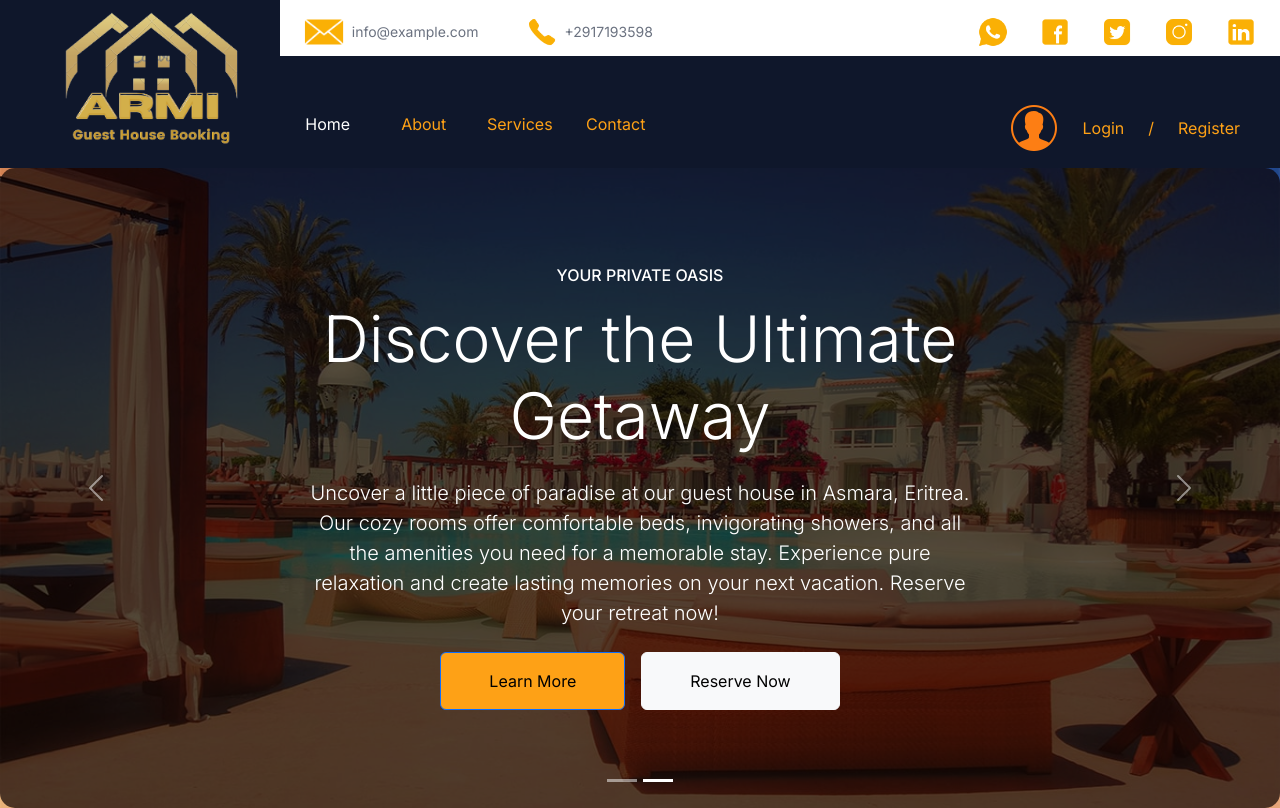
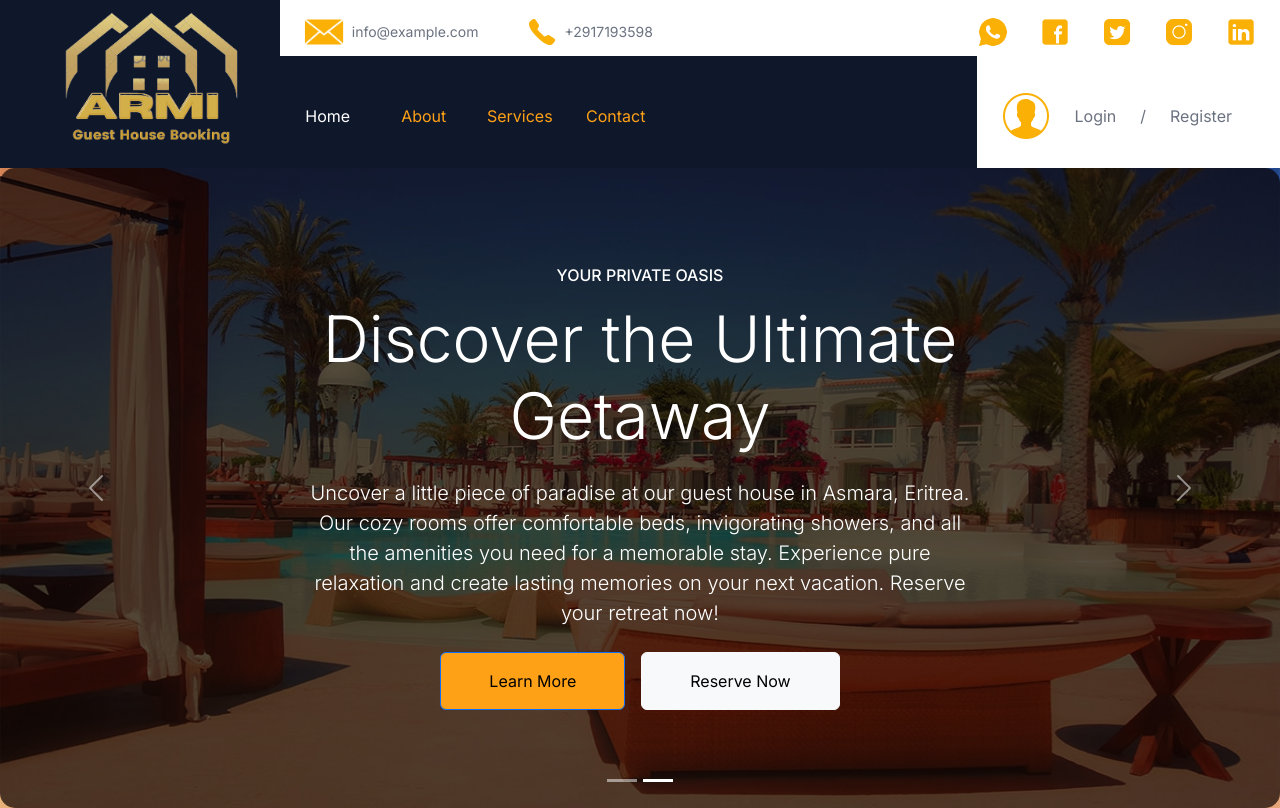
Before and after one commit to aron-helu/armi, a Next.js app: page / in a window 1280 px wide. Built offline with nearby package versions, Linux system fonts and the light colour scheme.

Commit message:
Creating login and register link in the nav-bar for user and add image of user

```diff
--- a/src/app/navigationBar.js
+++ b/src/app/navigationBar.js
@@ -15,9 +15,9 @@ export const Navbar = () => {
   };
 
   return (
-    <div className="pt-4 mt-2 pr-4 flex justify-end items-center">
+    <div className="flex justify-end items-center">
       {/* Mobile Menu Toggle */}
-      <div className="sm:hidden">
+      <div className="sm:hidden mt-4 p-2">
         <button
           className="text-[#FEA116] text-2xl border-solid w-full"
           onClick={handleMenuToggle}
@@ -45,7 +45,7 @@ export const Navbar = () => {
           !menuOpen ? "justify-start" : ""
         }`}
       >
-        <div className="flex">
+        <div className="flex pt-4">
           {MenuItems.map((item, index) => {
             console.log(item.url);
             return (
@@ -69,7 +69,7 @@ export const Navbar = () => {
           })}
         </div>
 
-        <div className="flex items-center justify-end">
+        <div className="flex items-center justify-end bg-white left-0 right-0 bottom-0 h-full p-4">
           <Image
             src="/icons8-male-user-50.png"
             alt="user"
@@ -79,11 +79,11 @@ export const Navbar = () => {
             unoptimized
           />
           <Link href="/login" className="text-decoration-none">
-            <p className="hover:text-gray-300 m-4 text-[#FEA116]">Login</p>
+            <p className="hover:text-gray-300 m-4 text-gray-500">Login</p>
           </Link>
-          <span className="text-[#FEA116]"> / </span>
+          <span className="text-gray-500"> / </span>
           <Link href="/register" className="text-decoration-none">
-            <p className="hover:text-gray-300 m-4 text-[#FEA116]">Register</p>
+            <p className="hover:text-gray-300 m-4 text-gray-500">Register</p>
           </Link>
         </div>
       </div>
@@ -112,7 +112,7 @@ export const Navbar = () => {
               </Link>
             ))}
 
-            <div className="flex items-center justify-end">
+            <div className="flex items-center justify-end pl-0">
               <Image
                 src="/icons8-male-user-50.png"
                 alt="user"
```
Also changed, not shown: public/icons8-male-user-50.png, 4 other files (tests, documents, lock files or other folders).
